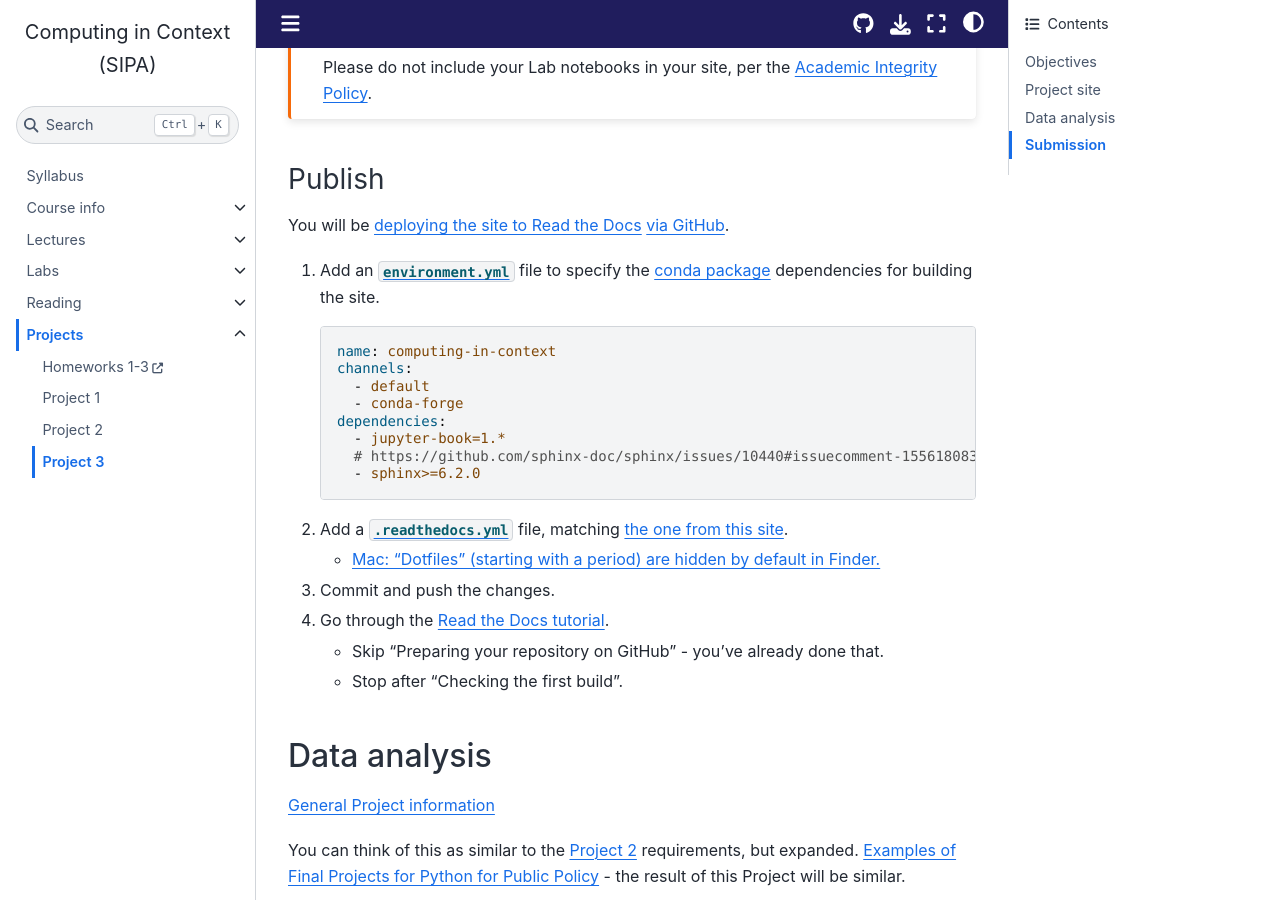
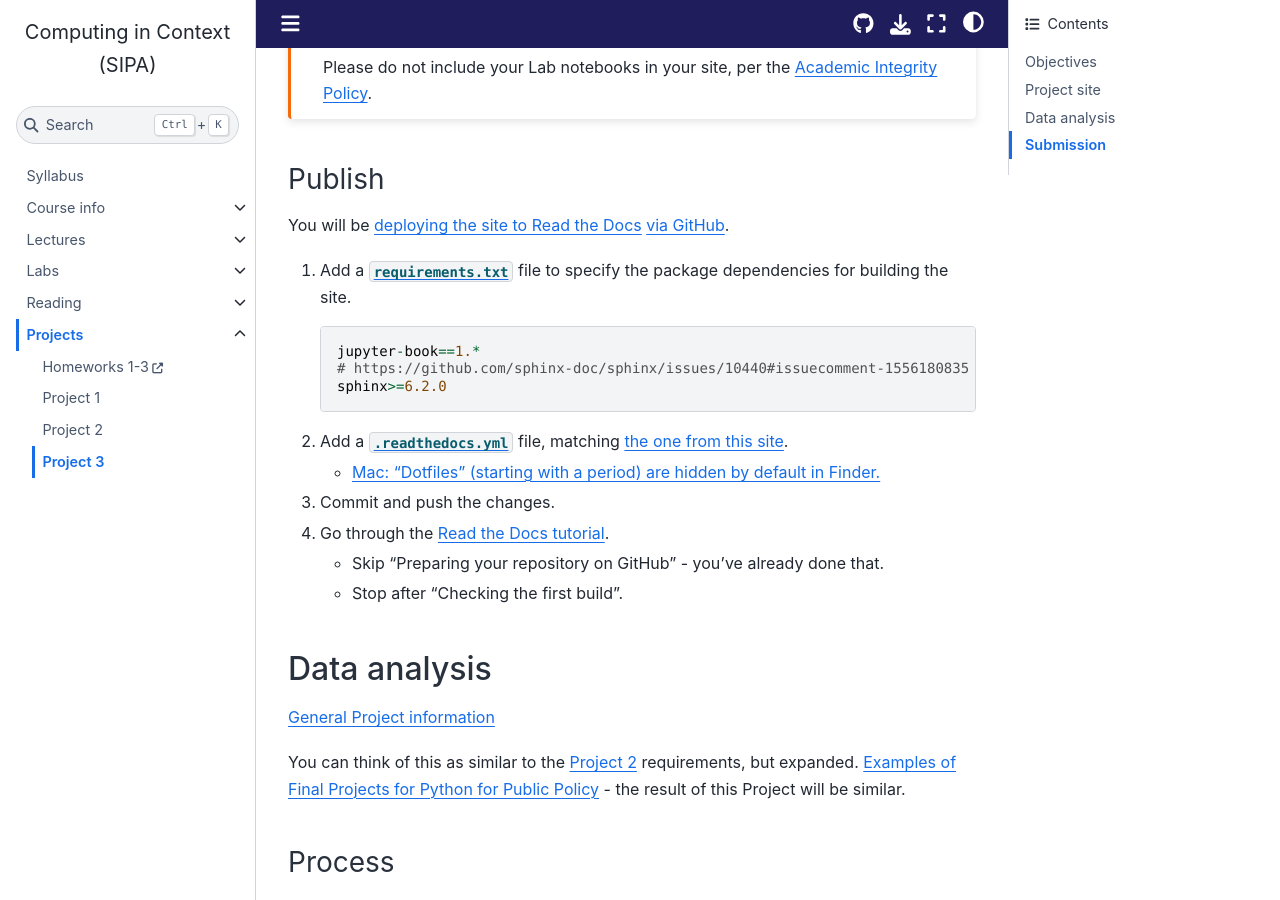
Before and after one commit to afeld/computing-in-context, a Jupyter Book: the page built from project_3.md, in a window 1280 px wide and 900 px high, scrolled down 1519 px. Built offline with Jupyter Book 1.0.4 settings and Sphinx 7.4.7 and the Sphinx Book theme 1.1.4, drawn with Linux system fonts in a browser that asks for light colours; pages that are not in the unit, such as notebooks, are missing from menus; comment, search, counter and statistics services are not loaded.

Commit message:
remove references to conda

````diff
--- a/project_3.md
+++ b/project_3.md
@@ -50,17 +50,12 @@ Please do not include your Lab notebooks in your site, per the [Academic Integri
 
 You will be [deploying the site to Read the Docs](https://jupyterbook.org/en/stable/publish/readthedocs.html) [via GitHub](https://docs.readthedocs.io/en/stable/tutorial/index.html).
 
-1. Add an [`environment.yml`](https://docs.conda.io/projects/conda/en/latest/user-guide/tasks/manage-environments.html#sharing-an-environment) file to specify the [conda package](https://docs.conda.io/projects/conda/en/stable/glossary.html#conda-package) dependencies for building the site.
+1. Add a [`requirements.txt`](https://pip.pypa.io/en/stable/reference/requirements-file-format/) file to specify the package dependencies for building the site.
 
-   ```yaml
-   name: computing-in-context
-   channels:
-     - default
-     - conda-forge
-   dependencies:
-     - jupyter-book=1.*
-     # https://github.com/sphinx-doc/sphinx/issues/10440#issuecomment-1556180835
-     - sphinx>=6.2.0
+   ```
+   jupyter-book==1.*
+   # https://github.com/sphinx-doc/sphinx/issues/10440#issuecomment-1556180835
+   sphinx>=6.2.0
    ```
 
 1. Add a [`.readthedocs.yml`](https://docs.readthedocs.io/en/stable/config-file/index.html) file, matching [the one from this site](https://github.com/afeld/computing-in-context/blob/main/.readthedocs.yaml).
````
Also changed, not shown: lab_12.ipynb, lecture_15.ipynb, lecture_23.ipynb.
